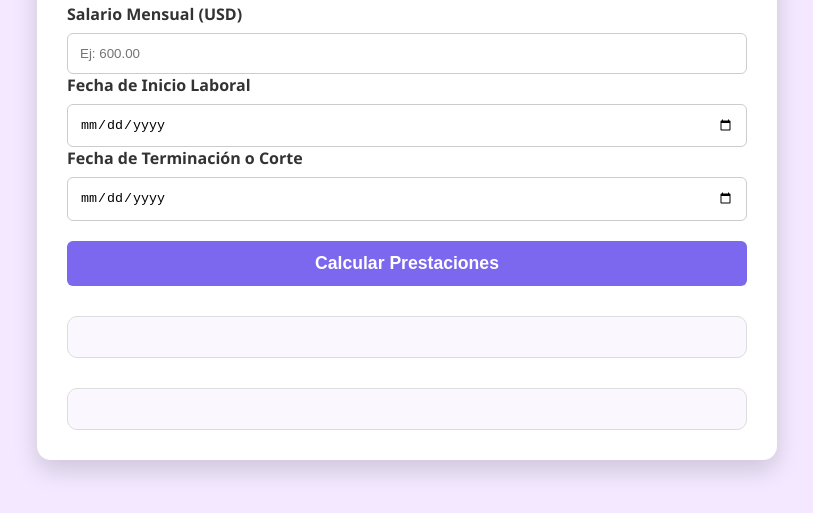
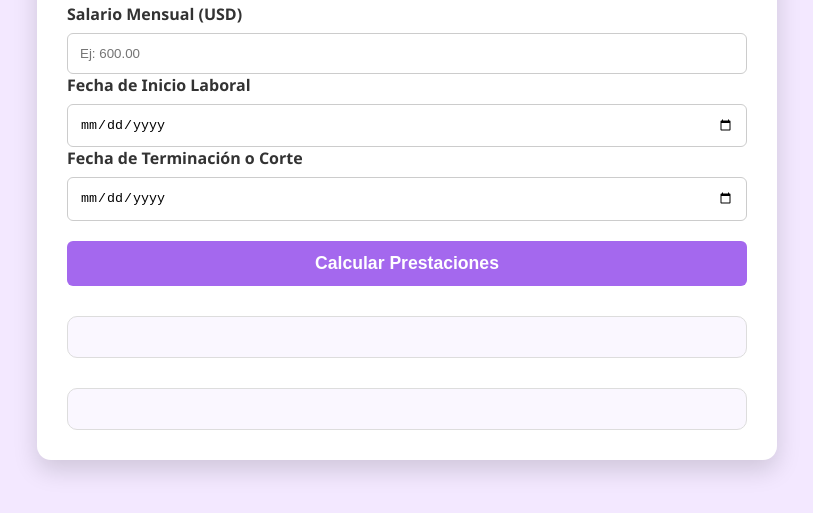
Before and after one commit to mherrera03/calculadora, a plain HTML site: page index.html in a window 1280 px wide. Shown: the part 281-794 px from the top of the page, without its empty margins (233-1046 px from the left). Drawn offline with Linux system fonts and the light colour scheme.

Commit message:
Update index.html

```diff
--- a/index.html
+++ b/index.html
@@ -23,7 +23,7 @@
             box-shadow: 0 10px 25px rgba(0, 0, 0, 0.15);
             width: 100%;
             max-width: 680px;
-            border-top: 6px solid #7B68EE;
+            border-top: 6px solid #a468ee;
         }
 
         h1 {
@@ -55,7 +55,7 @@
         button {
             width: 100%;
             padding: 12px;
-            background-color: #7B68EE;
+            background-color: #a468ee;
             color: white;
             border: none;
             border-radius: 6px;
@@ -265,4 +265,5 @@ function calcularPrestaciones() {
 </script>
 
 </body>
+
 </html>
```
